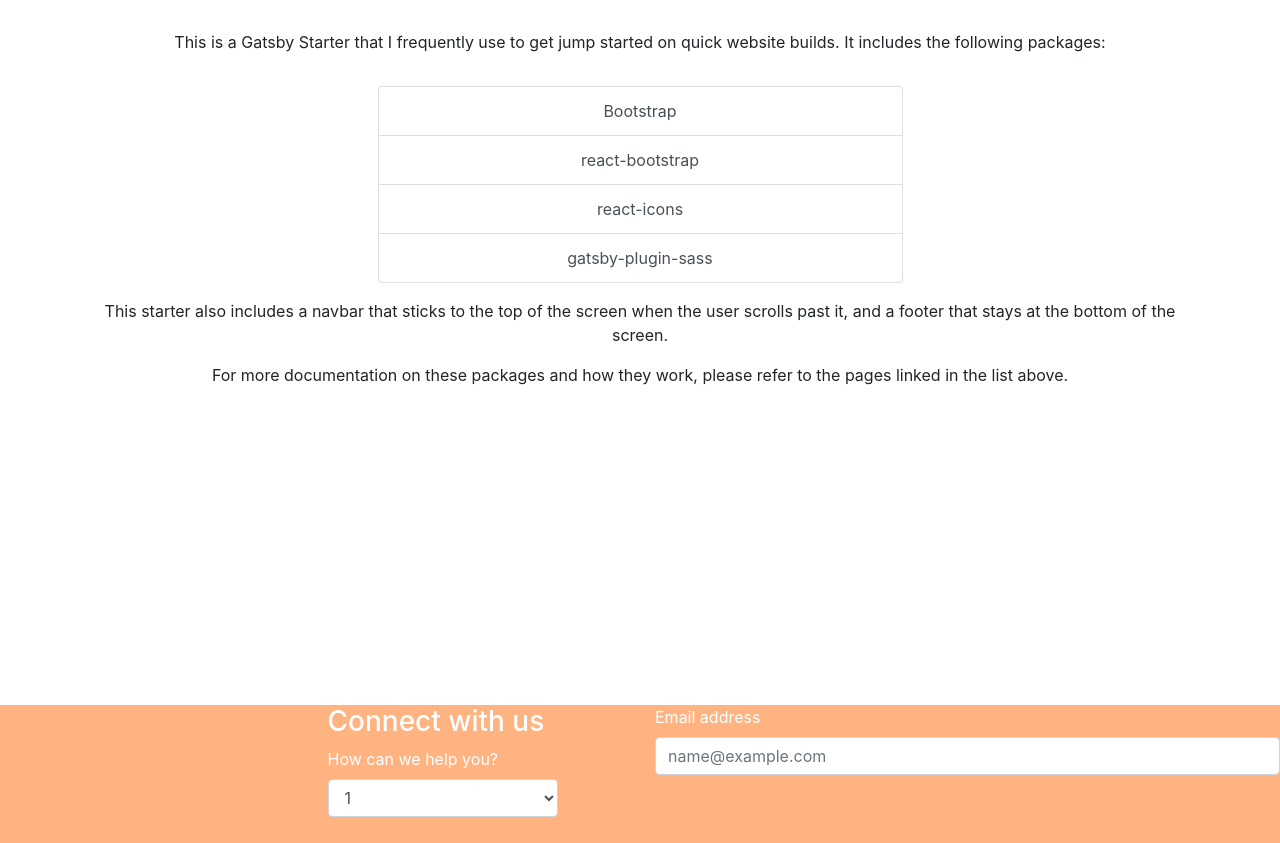
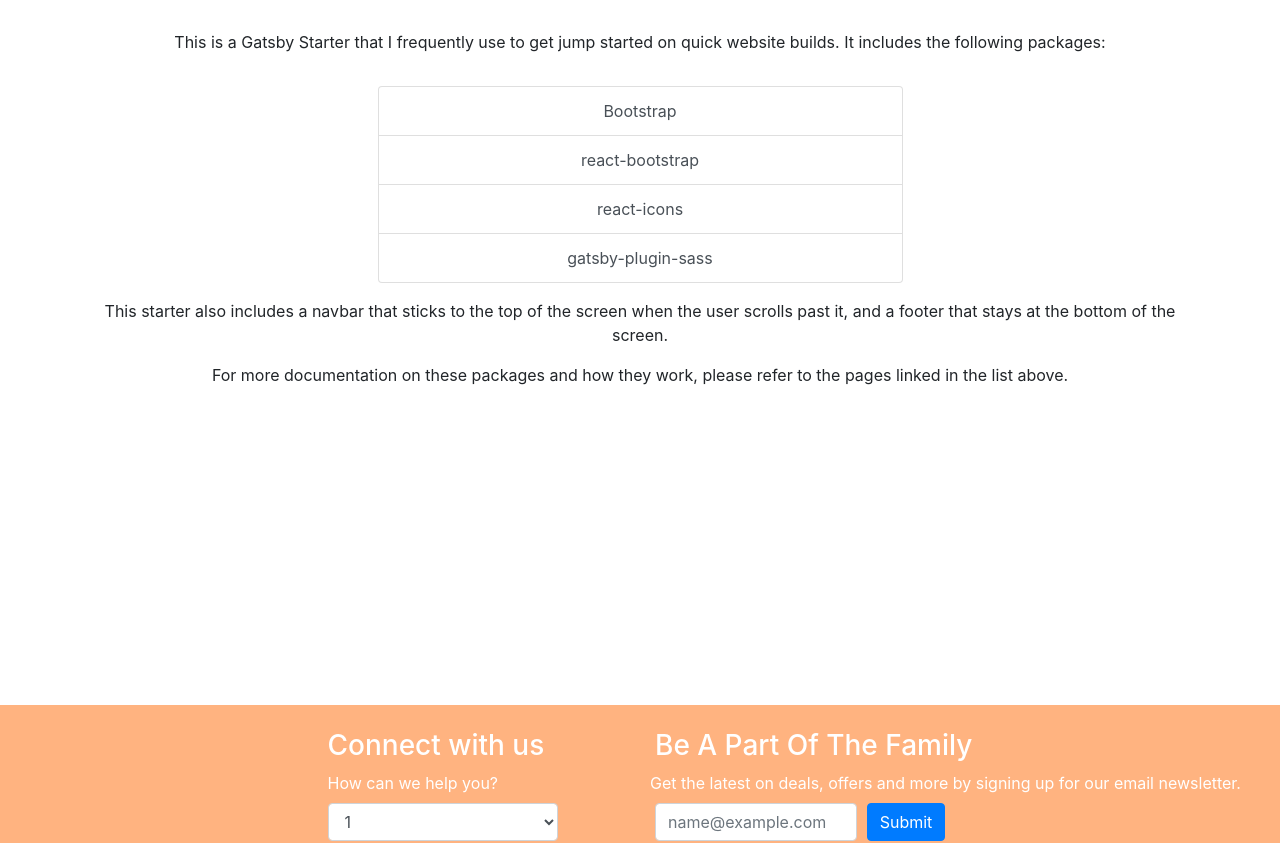
Before and after one commit to afizsavage/Mide-Ice-Cream-SIte, a Gatsby site: page / in a window 1280 px wide. Shown: the part 95-938 px from the top of the page. Built offline with nearby package versions, Linux system fonts and the light colour scheme; Gatsby itself is replaced by a stand-in of ours; a web font is replaced by a local one.

Commit message:
newsletter form added

```diff
--- a/src/components/footer.js
+++ b/src/components/footer.js
@@ -1,19 +1,19 @@
 import React from "react"
 import { Link } from "gatsby"
-import { ListGroup, Form, Row, Col } from "react-bootstrap"
+import { ListGroup, Form, Row, Col, Button } from "react-bootstrap"
 import { ImYoutube, ImFacebook, ImInstagram, ImTwitter } from "react-icons/im"
 
 const Footer = () => {
   return (
     <footer className="d-flex flex-column">
-      <div className="d-flex flex-column topFooterContent pb-4">
+      <div className="d-flex flex-column topFooterContent py-4">
         <Row className="row connect">
           <Col sm className="contact justify-content-center">
             {" "}
             <div className="inner-contact col-md-8 offset-lg-6 col-lg-5">
+              <h3>Connect with us</h3>
               <Form>
                 <Form.Group controlId="exampleForm.ControlSelect1">
-                  <h3>Connect with us</h3>
                   <Form.Label>How can we help you?</Form.Label>
                   <Form.Control as="select">
                     <option>1</option>
@@ -26,14 +26,28 @@
               </Form>
             </div>
           </Col>
-          <Col sm className=" newsletter">
+          <Col sm className="newsletter">
             {" "}
             <div className="inner-newsletter">
+              <h3>Be A Part Of The Family</h3>
               <Form>
-                <Form.Group controlId="exampleForm.ControlInput1">
-                  <Form.Label>Email address</Form.Label>
-                  <Form.Control type="email" placeholder="name@example.com" />
-                </Form.Group>
+                <Form.Row controlId="exampleForm.ControlInput1">
+                  {" "}
+                  <Form.Label className="">
+                    Get the latest on deals, offers and more by signing up for
+                    our email newsletter.{" "}
+                  </Form.Label>
+                  <Col lg={4}>
+                    <Form.Control
+                      className="mail"
+                      type="email"
+                      placeholder="name@example.com"
+                    />
+                  </Col>{" "}
+                  <Col lg={2}>
+                    <Button type="submit">Submit</Button>
+                  </Col>
+                </Form.Row>
               </Form>
             </div>
           </Col>
```
